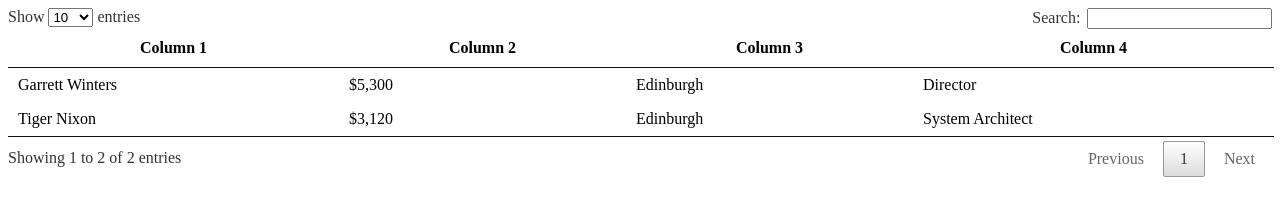
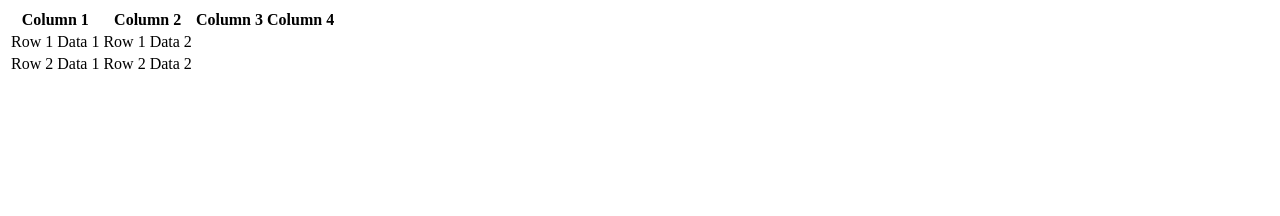
Before and after one commit to raymondSeger/testDataTable, a plain HTML site: page index.html in a window 1280 px wide. Drawn offline with Linux system fonts and the light colour scheme.

Commit message:
dataTable methods of "getting" the data (DOM, AJAX, or HTML5 data)

```diff
--- a/index.html
+++ b/index.html
@@ -41,32 +41,15 @@
 $(document).ready(function(){
 
 	/*
-		Instances is useful, as these instances define abstract methods which can be used to update data
+	Datatable can get data from the DOM (see the TR values in THEAD and TBODY)
+	or from AJAX call
+
+	DataTables can also make use of HTML5 data-* attributes. For example you might have a column with a date formatted such as "21st November 2016". Browsers will struggle to sort that, but you could provide a data-order attribute as part of the HTML for the cell which contains a timestamp that can be easily sorted upon. Extending that, search data can be provided using data-search:
+
+	<td data-search="21st November 2016 21/11/2016" data-order="1479686400">
+	    21st November 2016
+	</td>
 	 */
-
-	 function Employee ( name, position, salary, office ) {
-	    this.name = name;
-	    this.position = position;
-	    this.salary = salary;
-	    this._office = office;
-
-	    this.office = function () {
-	        return this._office;
-	    }
-	};
-
-	$('#table_id').DataTable( {
-	    data: [
-	        new Employee( "Tiger Nixon", "System Architect", "$3,120", "Edinburgh" ),
-	        new Employee( "Garrett Winters", "Director", "$5,300", "Edinburgh" )
-	    ],
-	    columns: [
-	        { data: 'name' },
-	        { data: 'salary' },
-	        { data: 'office' },
-	        { data: 'position' }
-	    ]
-	} );
 
 });
 
```
